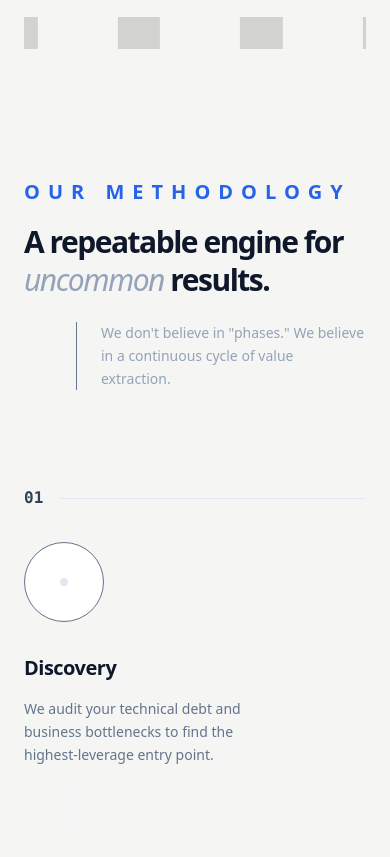
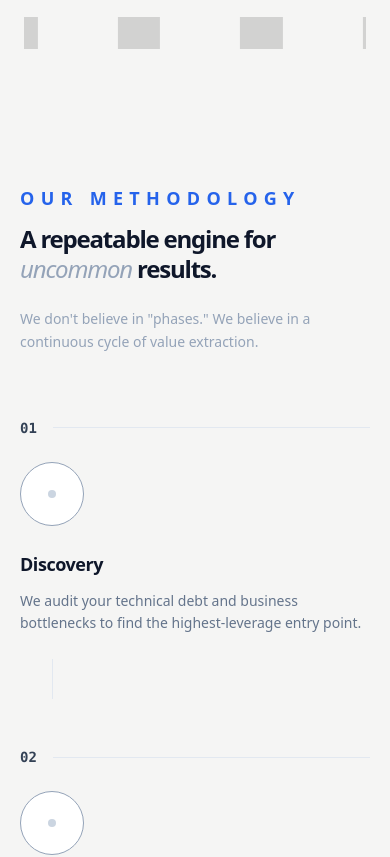
Before and after one commit to l-tting/ab-consul, a Next.js app in the folder my-app/: page / in a window 390 px wide. Shown: the part 2040-2897 px from the top of the page. Built offline with nearby package versions, Linux system fonts and the light colour scheme; grey boxes are pictures that could not be loaded.

Commit message:
h/page responsiveness

```diff
--- a/my-app/src/components/Process.jsx
+++ b/my-app/src/components/Process.jsx
@@ -6,86 +6,92 @@ const steps = [
   {
     step: "01",
     title: "Discovery",
-    description: "We audit your technical debt and business bottlenecks to find the highest-leverage entry point."
+    description:
+      "We audit your technical debt and business bottlenecks to find the highest-leverage entry point.",
   },
   {
     step: "02",
     title: "Strategy",
-    description: "We architect a roadmap where every engineering decision is a calculated move toward revenue."
+    description:
+      "We architect a roadmap where every engineering decision is a calculated move toward revenue.",
   },
   {
     step: "03",
     title: "Execution",
-    description: "High-velocity implementation with transparent PRs and real-time infrastructure visibility."
+    description:
+      "High-velocity implementation with transparent PRs and real-time infrastructure visibility.",
   },
   {
     step: "04",
     title: "Iteration",
-    description: "Post-launch optimization focusing on unit economics and system hardening for 10x scale."
-  }
+    description:
+      "Post-launch optimization focusing on unit economics and system hardening for 10x scale.",
+  },
 ];
 
 export default function Process() {
   return (
-    <section className="w-full py-12 ">
-      <div className="max-w-6xl mx-auto px-6">
+    <section className="w-full py-14 md:py-12">
+      <div className="max-w-6xl mx-auto px-5 md:px-6">
 
-        {/* Heading - Aligned with your "Quiet" brand */}
-        <div className="flex flex-col md:flex-row justify-between items-end mb-24 gap-6">
+        {/* Heading */}
+        <div className="flex flex-col md:flex-row justify-between md:items-end mb-16 md:mb-24 gap-6">
           <div className="max-w-xl">
-            <h2 className="text-[20px] font-black uppercase tracking-[0.4em] text-blue-600 mb-4">
+            <h2 className="text-[18px] md:text-[20px] font-black uppercase tracking-[0.35em] text-blue-600 mb-3 md:mb-4">
               Our Methodology
             </h2>
-            <p className="text-3xl font-bold tracking-tighter text-slate-900 leading-tight">
+            <p className="text-2xl md:text-3xl font-bold tracking-tighter text-slate-900 leading-tight">
               A repeatable engine for
               <span className="text-slate-400 italic font-medium"> uncommon</span> results.
             </p>
           </div>
-          <p className="text-slate-400 text-sm font-medium max-w-[290px] leading-relaxed border-l border-slate-500 pl-6">
+
+          <p className="text-slate-400 text-sm font-medium max-w-full md:max-w-[290px] leading-relaxed md:border-l md:border-slate-500 md:pl-6">
             We don't believe in "phases." We believe in a continuous cycle of value extraction.
           </p>
         </div>
 
-        {/* Steps Grid */}
-        <div className="grid grid-cols-1 md:grid-cols-4 gap-8 cursor-pointer">
+        {/* Steps */}
+        <div className="grid grid-cols-1 md:grid-cols-4 gap-12 md:gap-8">
           {steps.map((item, index) => (
             <div
               key={item.step}
               className="group relative flex flex-col items-start"
             >
-              {/* The Step Header: Number and SVG Line */}
-              <div className="w-full flex items-center gap-4 mb-8">
-                <span className="text-md font-black font-mono text-slate-700 group-hover:text-blue-600 transition-colors duration-500">
+              {/* Step Number + Line */}
+              <div className="w-full flex items-center gap-4 mb-6">
+                <span className="text-sm font-black font-mono text-slate-700 group-hover:text-blue-600 transition-colors duration-500">
                   {item.step}
                 </span>
+
                 <div className="relative h-px flex-grow bg-slate-200 overflow-hidden">
                   <div className="absolute inset-0 bg-blue-600 -translate-x-full group-hover:translate-x-0 transition-transform duration-700 ease-in-out" />
                 </div>
               </div>
 
-              {/* The Circle/Node */}
-              <div className="relative mb-8">
-                <div className="w-20 h-20 rounded-full border border-slate-500 flex items-center justify-center bg-white group-hover:border-blue-600 group-hover:shadow-xl group-hover:shadow-blue-500/10 transition-all duration-500">
-                   <div className="w-2 h-2 rounded-full bg-slate-200 group-hover:bg-blue-600 transition-colors" />
+              {/* Circle */}
+              <div className="relative mb-6">
+                <div className="w-16 h-16 md:w-20 md:h-20 rounded-full border border-slate-400 flex items-center justify-center bg-white group-hover:border-blue-600 group-hover:shadow-xl group-hover:shadow-blue-500/10 transition-all duration-500">
+                  <div className="w-2 h-2 rounded-full bg-slate-300 group-hover:bg-blue-600 transition-colors" />
                 </div>
               </div>
 
               {/* Content */}
-              <div className="space-y-4">
-                <h3 className="text-xl font-bold tracking-tight text-slate-900 group-hover:text-blue-600 transition-colors">
+              <div className="space-y-3">
+                <h3 className="text-lg md:text-xl font-bold tracking-tight text-slate-900 group-hover:text-blue-600 transition-colors">
                   {item.title}
                 </h3>
-                <p className="text-sm font-medium leading-relaxed text-slate-500 max-w-[240px]">
+
+                <p className="text-sm font-medium leading-relaxed text-slate-500 max-w-full md:max-w-[240px]">
                   {item.description}
                 </p>
               </div>
 
-              {/* Optional Decoration: Vertical line for mobile flow */}
+              {/* Vertical connector for mobile */}
               {index !== steps.length - 1 && (
-                <div className="md:hidden w-px h-12 bg-slate-100 ml-10 my-4" />
+                <div className="md:hidden w-px h-10 bg-slate-200 ml-8 mt-6" />
               )}
             </div>
-            // test 1
           ))}
         </div>
       </div>
```
